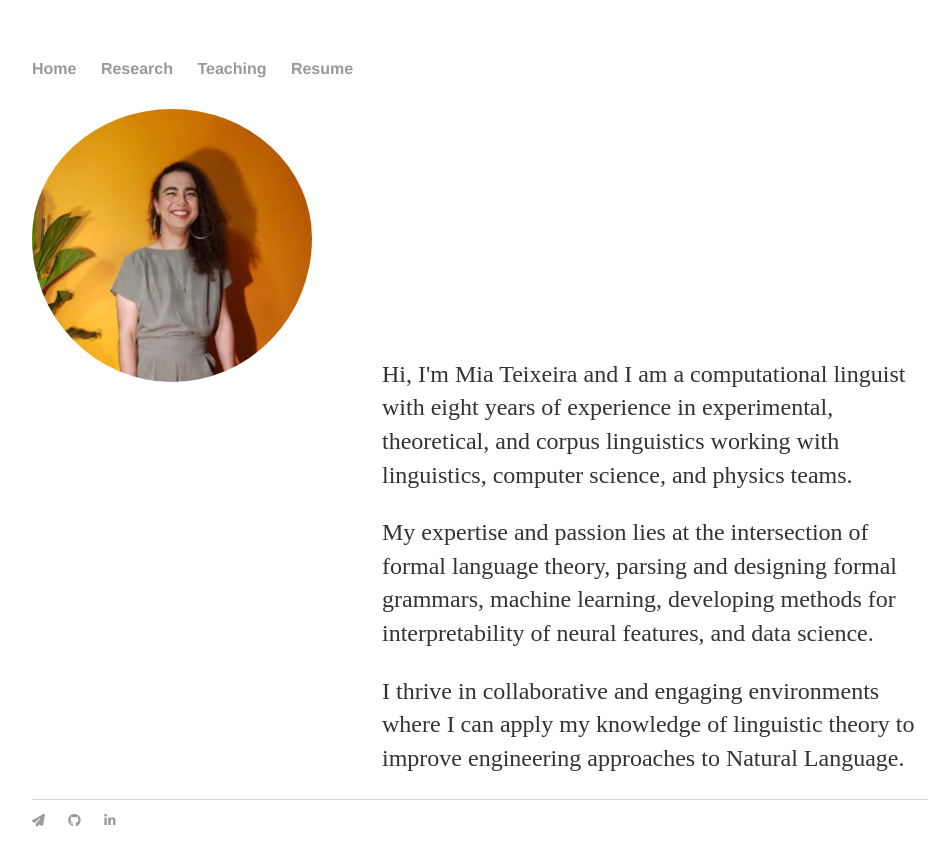
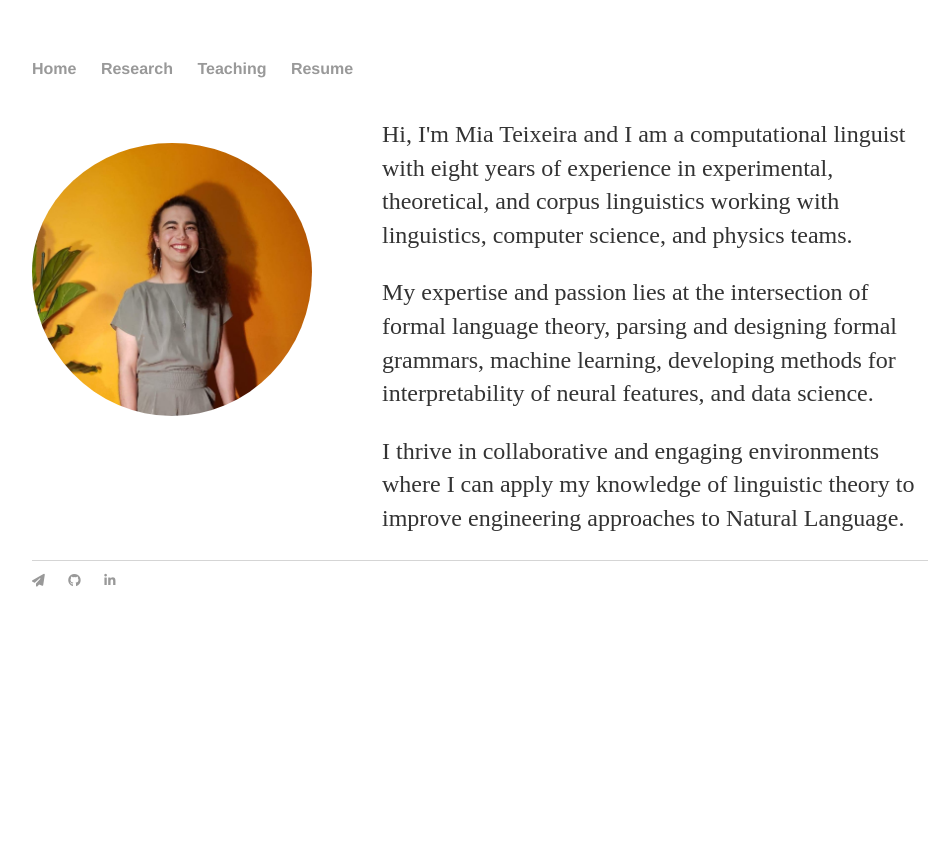
Before and after one commit to miateixeira/miateixeira.github.io, a Jekyll site: the page built from index.html, in a window 1280 px wide. Shown: the top 866 px of the page, without its empty margins (160-1105 px from the left). Built offline with Jekyll 4.4.1, drawn with Linux system fonts in a browser that asks for light colours; nearby versions of some CDN libraries.

Commit message:
avatar vertical align top

```diff
--- a/css/main.css
+++ b/css/main.css
@@ -61,7 +61,8 @@ footer {
 img.avatar {
   width: 80%;
   /* margin: 0 auto; */
+  vertical-align: top;
   padding-top: 15px;
   border-radius: 50%;
-  position: center;
+  /* position: center; */
 }
```
